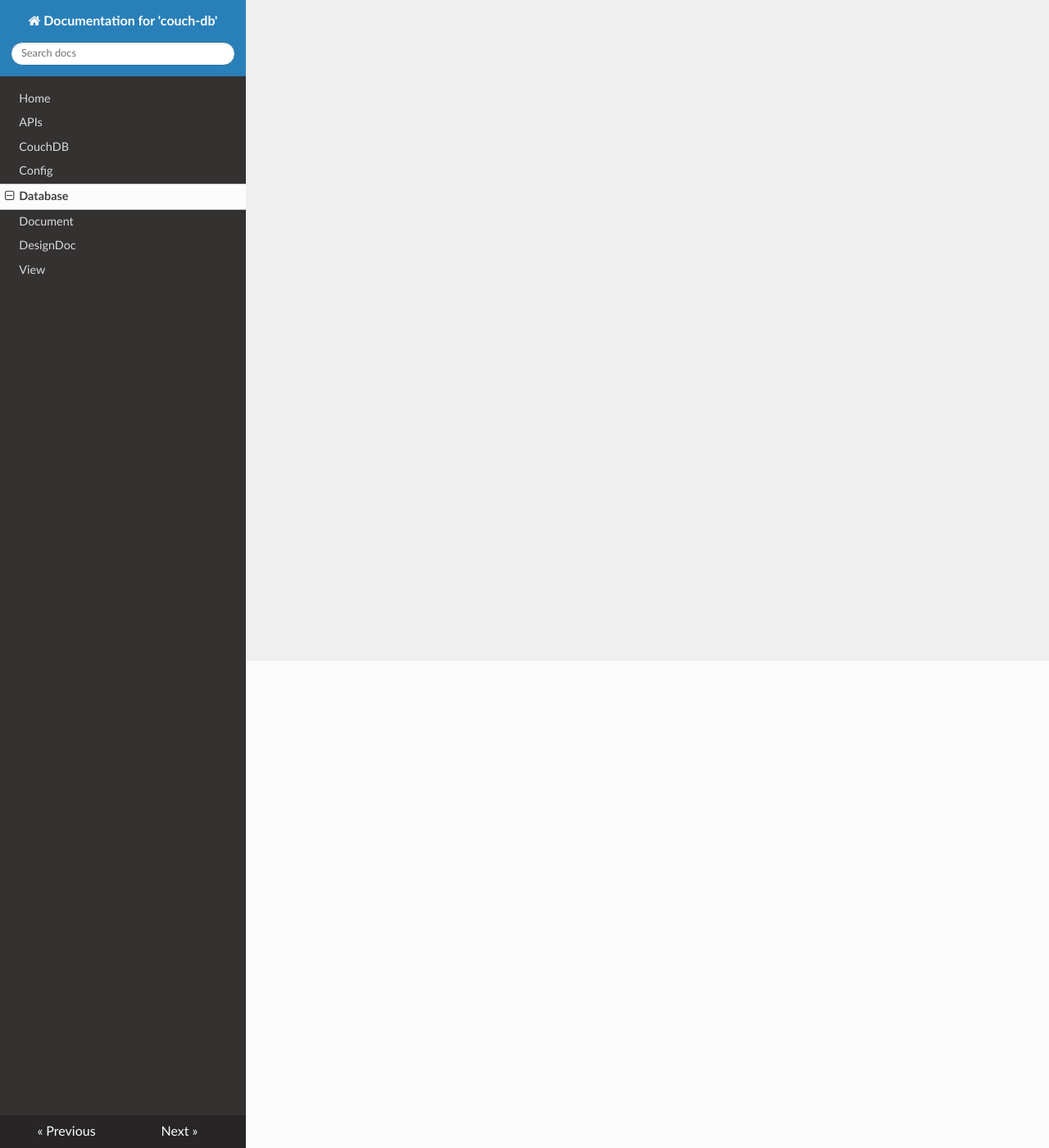
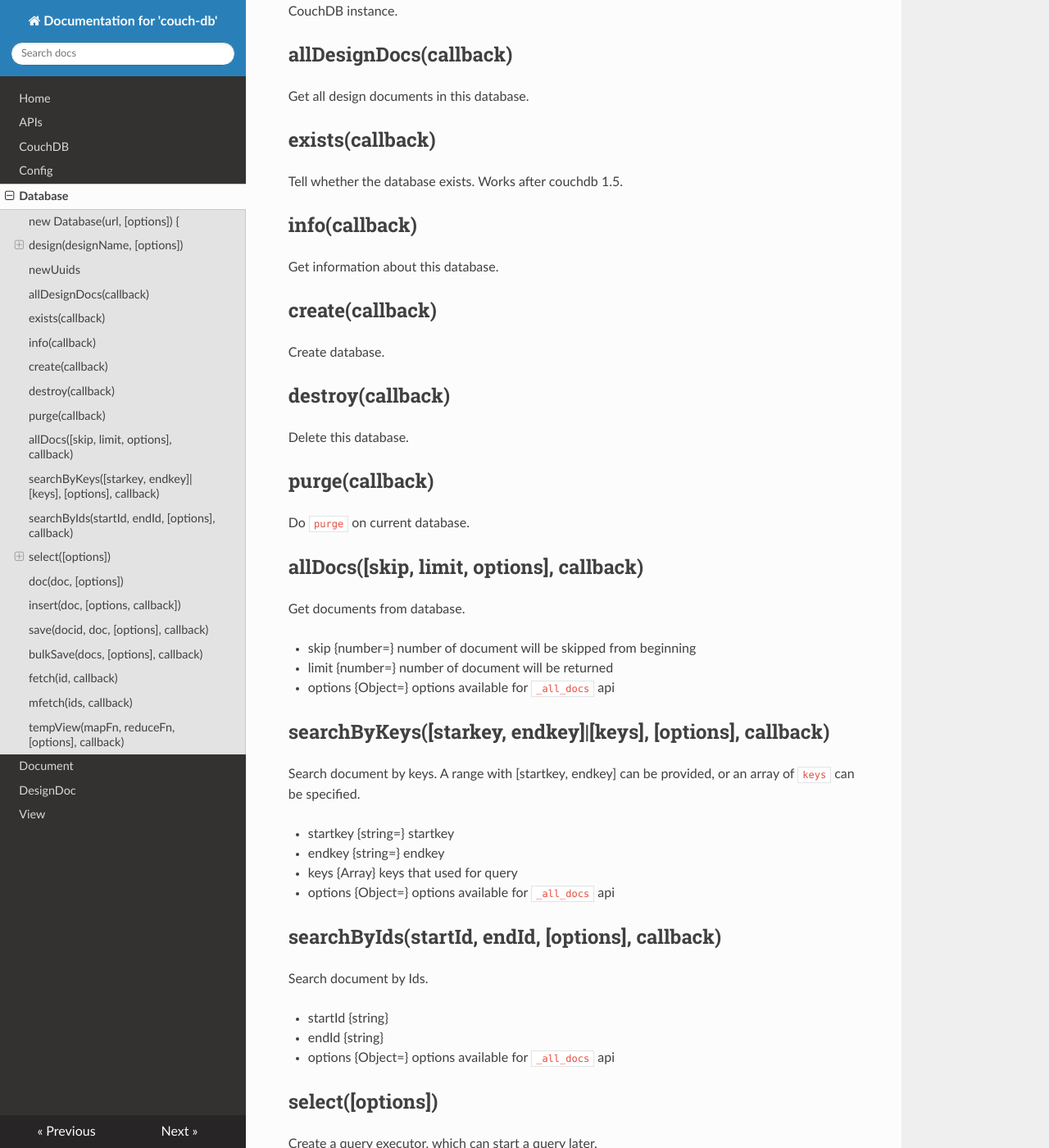
Before and after one commit to villadora/node-couchdb, an MkDocs documentation site: the page built from docs/database.md, in a window 1280 px wide and 1400 px high, scrolled down 594 px. Shown: the whole window at 82% size. Built offline with MkDocs 1.6.1, drawn with Linux system fonts in a browser that asks for light colours; nearby versions of some CDN libraries; old or Windows-style settings are respelled for this version of MkDocs; some of the changed text lies outside the part shown.

Commit message:
change database api

````diff
--- a/docs/database.md
+++ b/docs/database.md
@@ -1 +1,121 @@
 # Database
+
+
+## new Database(url, [options]) {
+
+* url {string} database url, a rewrited url can be provided
+* options {Object=} request options will be used for this database
+
+
+## design(designName, [options])
+
+* designName {string} name of design document
+* options {Object=} request options will be used for this database
+
+### designDoc(designName, [options])
+
+Alias for `design`.
+
+## newUuids
+
+The same as `newUuids` in [CouchDB](couchdb.md). Only be available when the database is created from a CouchDB instance.
+
+## allDesignDocs(callback)
+
+Get all design documents in this database.
+
+## exists(callback)
+
+Tell whether the database exists. Works after couchdb 1.5.
+
+## info(callback)
+
+Get information about this database.
+
+## create(callback)
+
+Create database.
+
+## destroy(callback)
+
+Delete this database.
+
+## purge(callback)
+
+Do `purge` on current database.
+
+## allDocs([skip, limit, options], callback)
+
+Get documents from database.
+
+* skip {number=} number of document will be skipped from beginning
+* limit {number=} number of document will be returned
+* options {Object=} options available for `_all_docs` api
+
+
+## searchByKeys([starkey, endkey]|[keys], [options], callback)
+
+Search document by keys. A range with [startkey, endkey] can be provided, or an array of `keys` can be specified.
+
+* startkey {string=} startkey
+* endkey {string=} endkey
+* keys {Array} keys that used for query
+* options {Object=} options available for `_all_docs` api
+
+## searchByIds(startId, endId, [options], callback)
+
+Search document by Ids.
+
+* startId {string}
+* endId {string}
+* options {Object=} options available for `_all_docs` api
+
+
+## select([options])
+
+Create a query executor, which can start a query later.
+
+### query.skip(skip)
+
+### query.limit(limit)
+
+### query.betweenKeys(startKey, endKey)
+
+
+### query.descending(value)
+
+* value {boolean}
+
+### exec(callback)
+
+Execute the query
+
+```javscript
+db.select().limit(10).descending(true).betweenKeys(startKey, endKey).exec(function(err, rs) {
+
+});
+```
+
+## doc(doc, [options])
+
+* options {Object=} request options will be used for this database
+
+## insert(doc, [options, callback])
+
+
+## save(docid, doc, [options], callback)
+
+
+## bulkSave(docs, [options], callback)
+
+
+
+## fetch(id, callback)
+
+* id {string} document id
+
+## mfetch(ids, callback)
+
+* ids {Array.<string>} documents' ids
+
+## tempView(mapFn, reduceFn, [options], callback)
````
Also changed, not shown: 4 other files.
